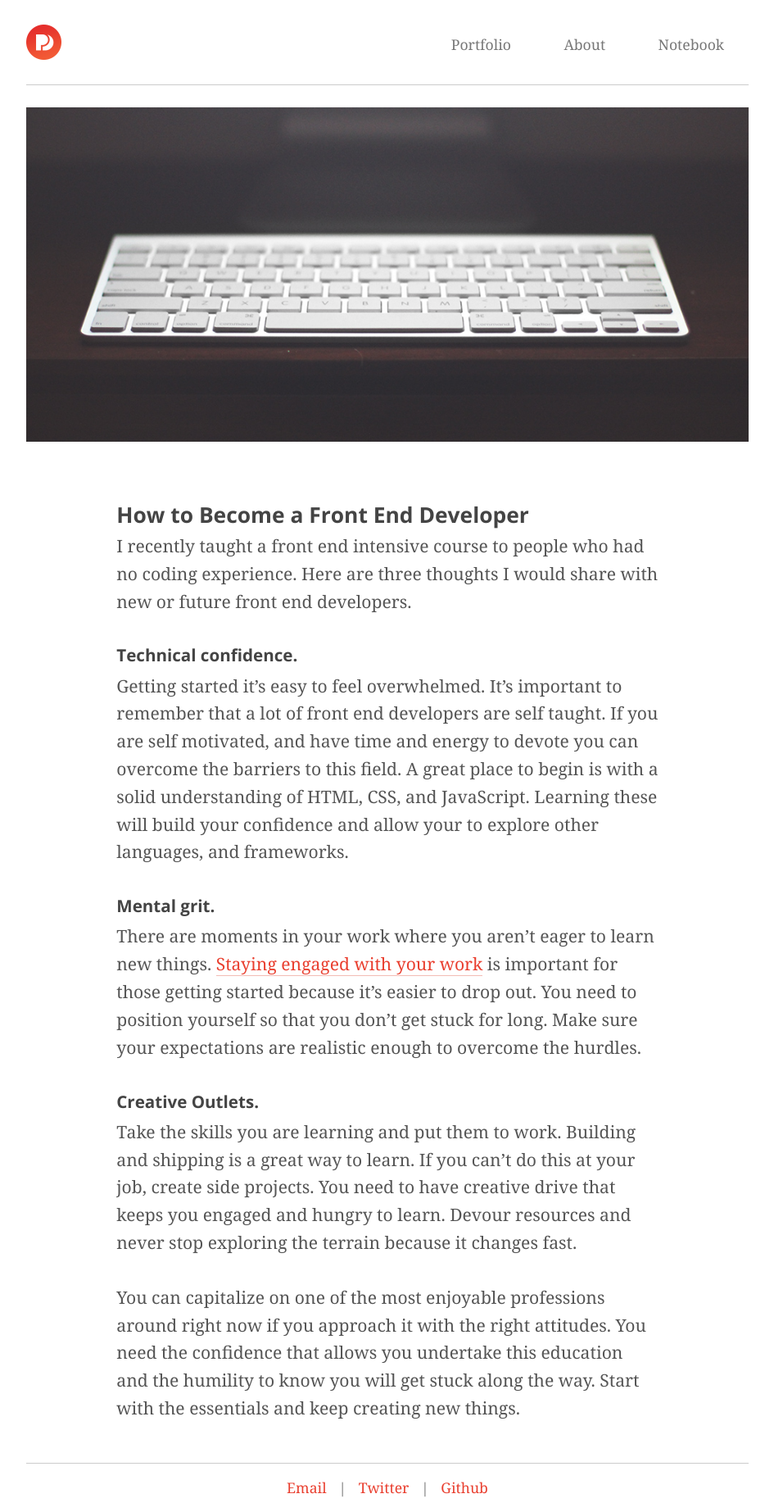
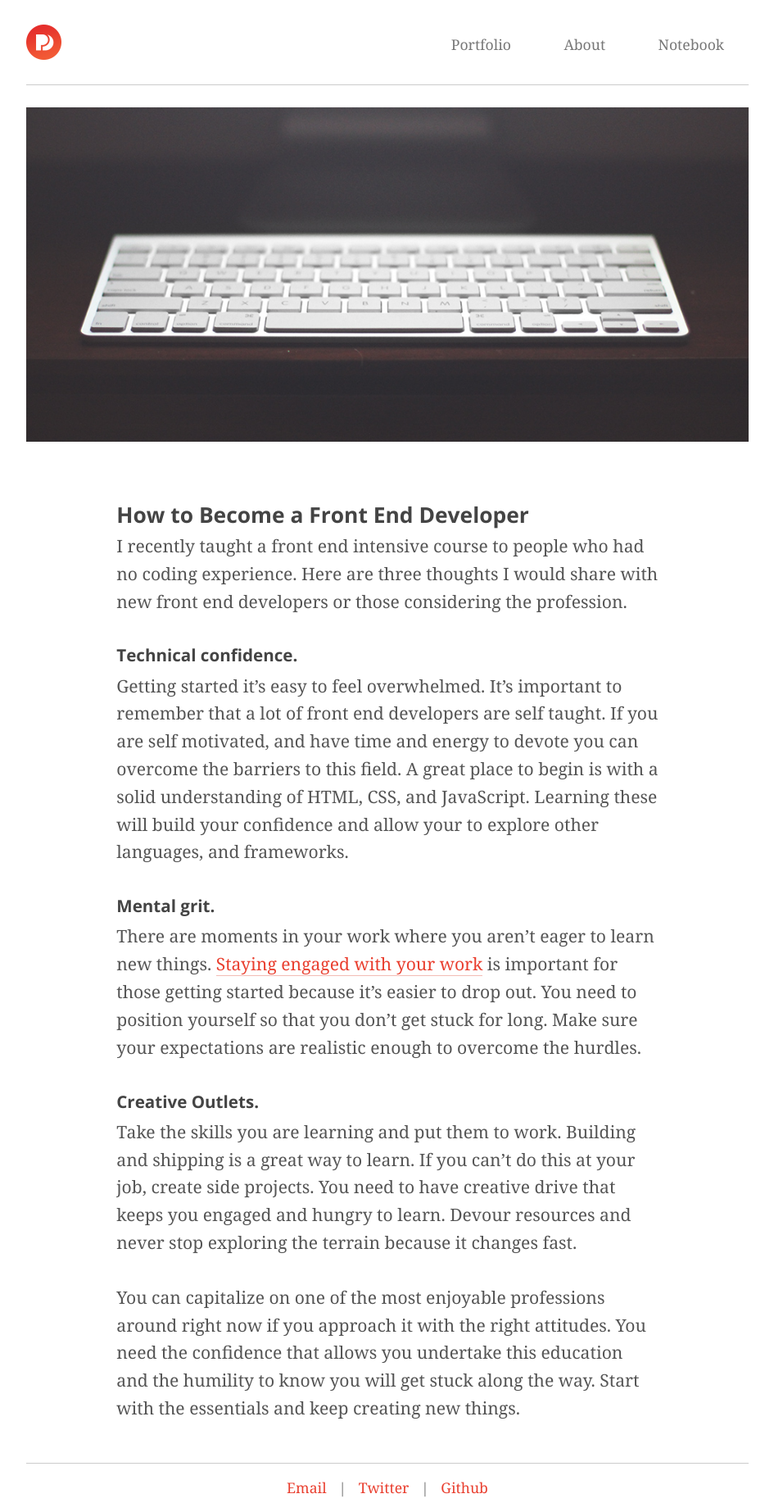
Before and after one commit to zhenghaohe/philipcdavis.github.io, a Jekyll site: the page built from _posts/2014-08-14-How-To-Become-A-Front-End-Developer.markdown, in a window 1280 px wide. Shown: the whole page at 82% size, without its empty margins (167-1112 px from the left). Built offline with Jekyll 4.4.1, drawn with Linux system fonts in a browser that asks for light colours.

Commit message:
Added a few more type fixes

```diff
--- a/_posts/2014-08-14-How-To-Become-A-Front-End-Developer.markdown
+++ b/_posts/2014-08-14-How-To-Become-A-Front-End-Developer.markdown
@@ -6,7 +6,7 @@ header-img: "keyboard.jpg"
 ---
 
 I recently taught a front end intensive course to people who had no coding experience.
-Here are three thoughts I would share with new or future front end developers.
+Here are three thoughts I would share with new front end developers or those considering the profession.
 
 ###Technical confidence.
 Getting started it's easy to feel overwhelmed.
```
Also changed, not shown: 2 other files.
